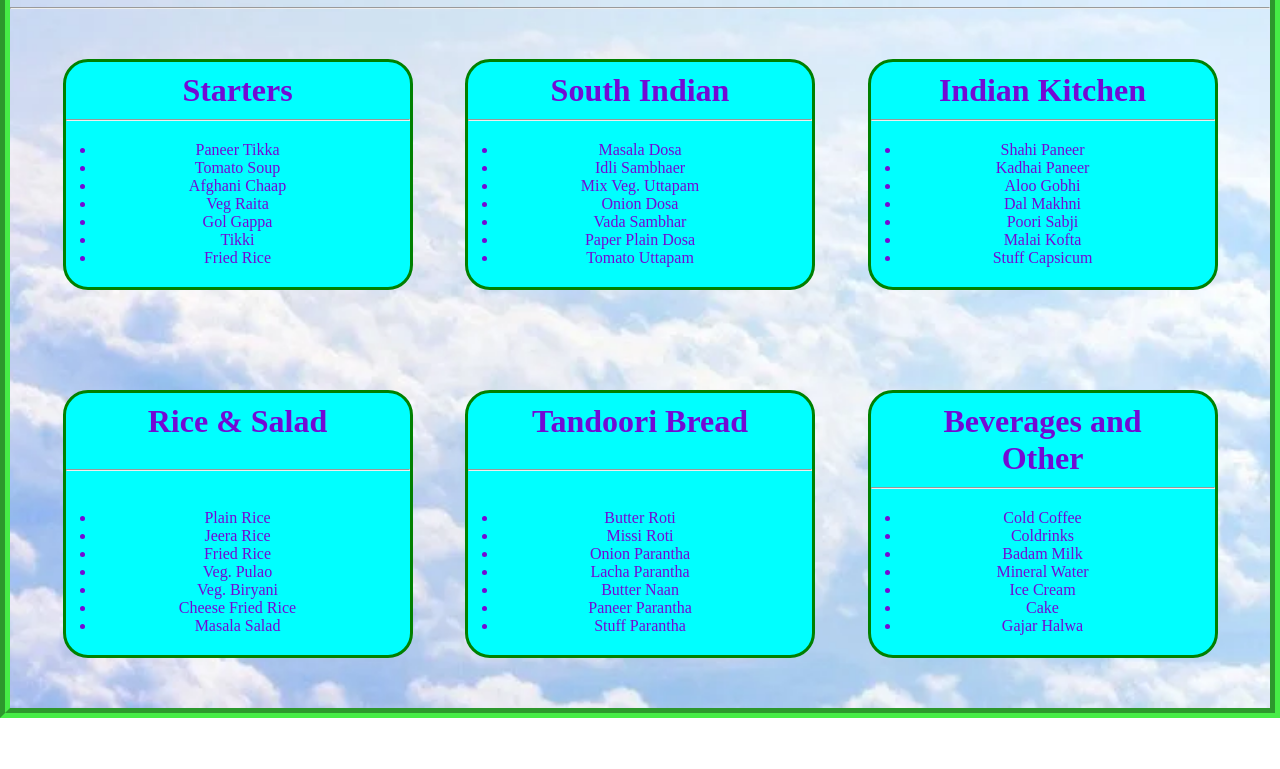
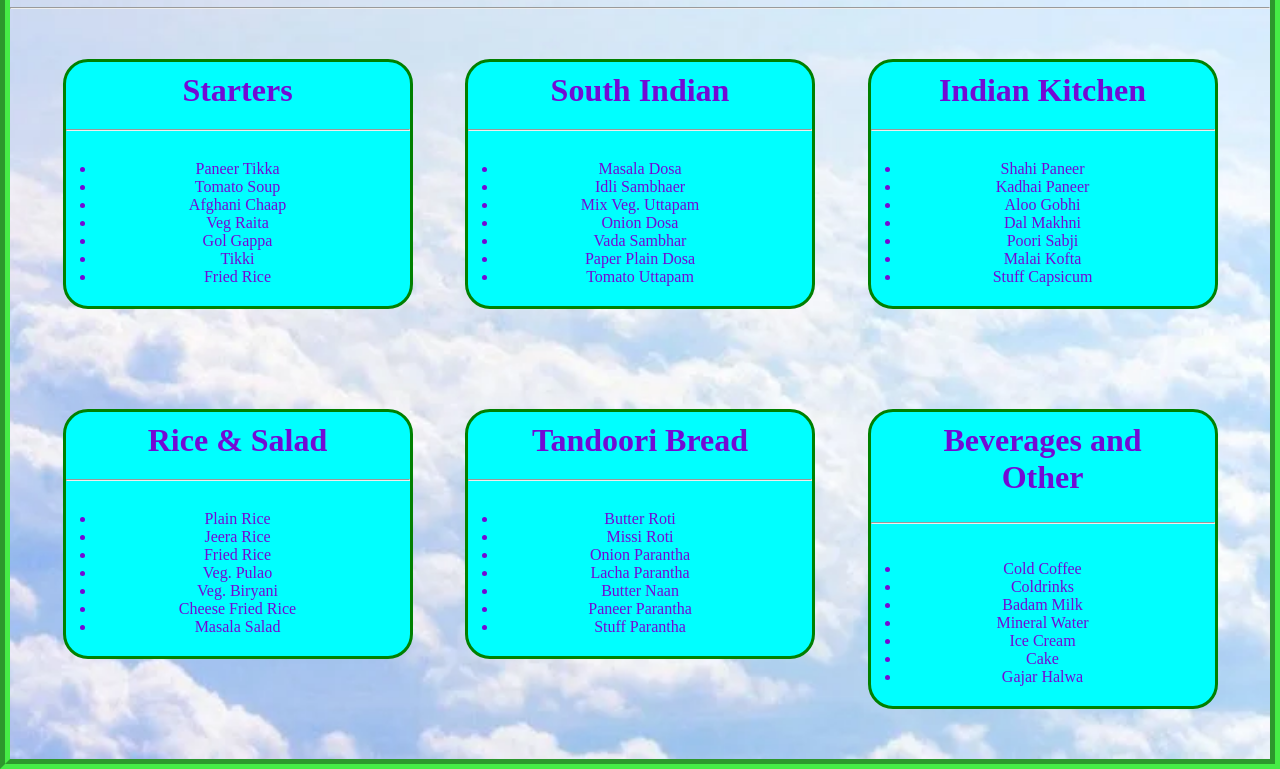
Before and after one commit to ShavezAhmad/CSShandson2, a plain HTML site: page index.html in a window 1280 px wide. Shown: the part 1023-1792 px from the top of the page. Before the commit the page ends 1741 px from the top, so only its background shows below. Drawn offline with Linux system fonts and the light colour scheme.

Commit message:
Second Commit

```diff
--- a/index.html
+++ b/index.html
@@ -118,7 +118,7 @@
                 <li>Stuff Parantha</li>
             </ul>
         </div>
-        <div class="menubox">
+        <div class="menubox lbox">
             <h1>Beverages and <br> Other</h1><hr>
             <ul>
                 <li>Cold Coffee</li>
--- a/style.css
+++ b/style.css
@@ -152,6 +152,7 @@ label{
 }
 .menubox{
     width: 350px;
+    height:250px;
     background-color: aqua;
     color: rgb(115, 10, 212);
     border: 3px solid green;
@@ -174,7 +175,6 @@ label{
     font-weight: 500;
     font-size: 16px;
 }
-
-.lastbox{
-    height:400px;
+.lbox {
+    height:300px;
 }
```
